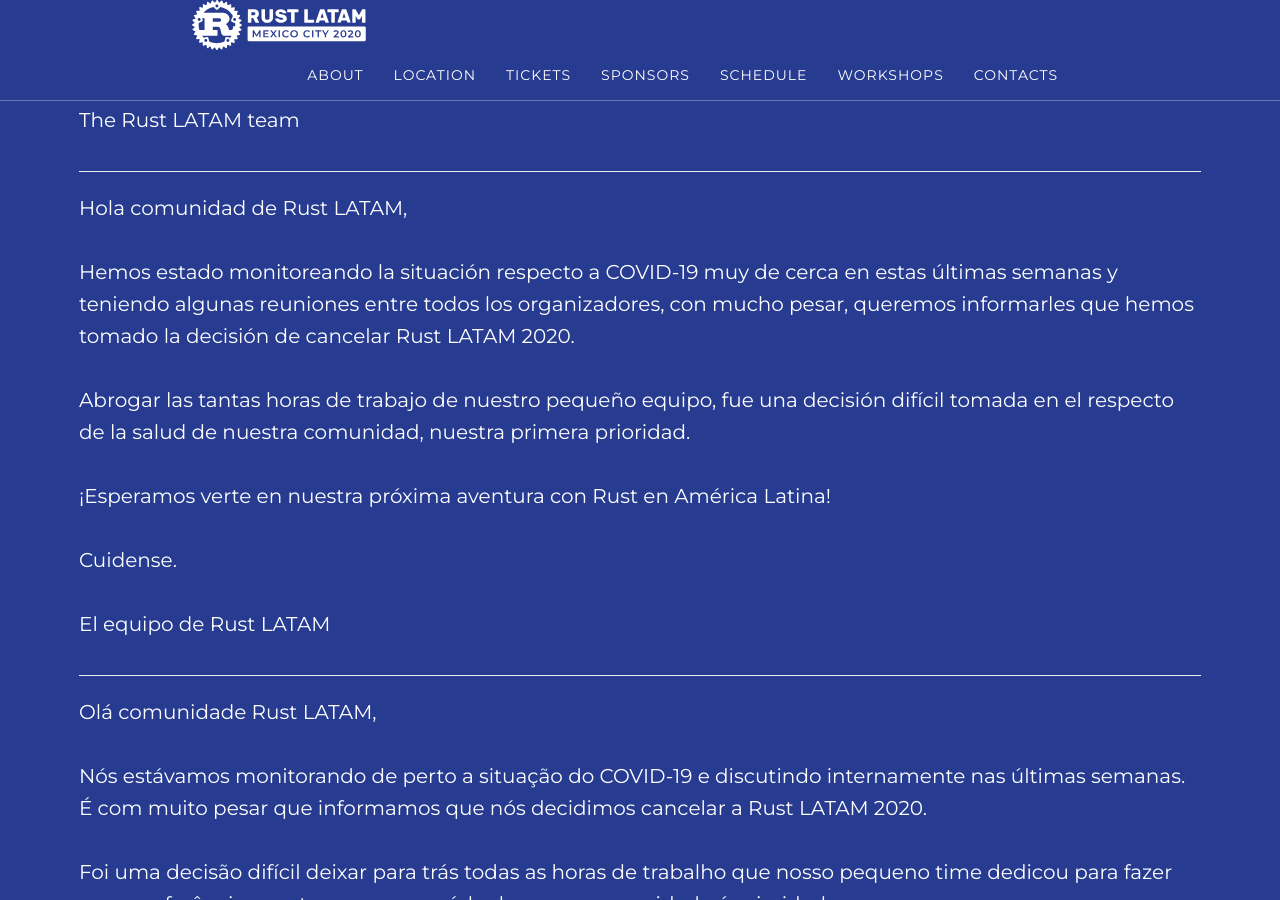
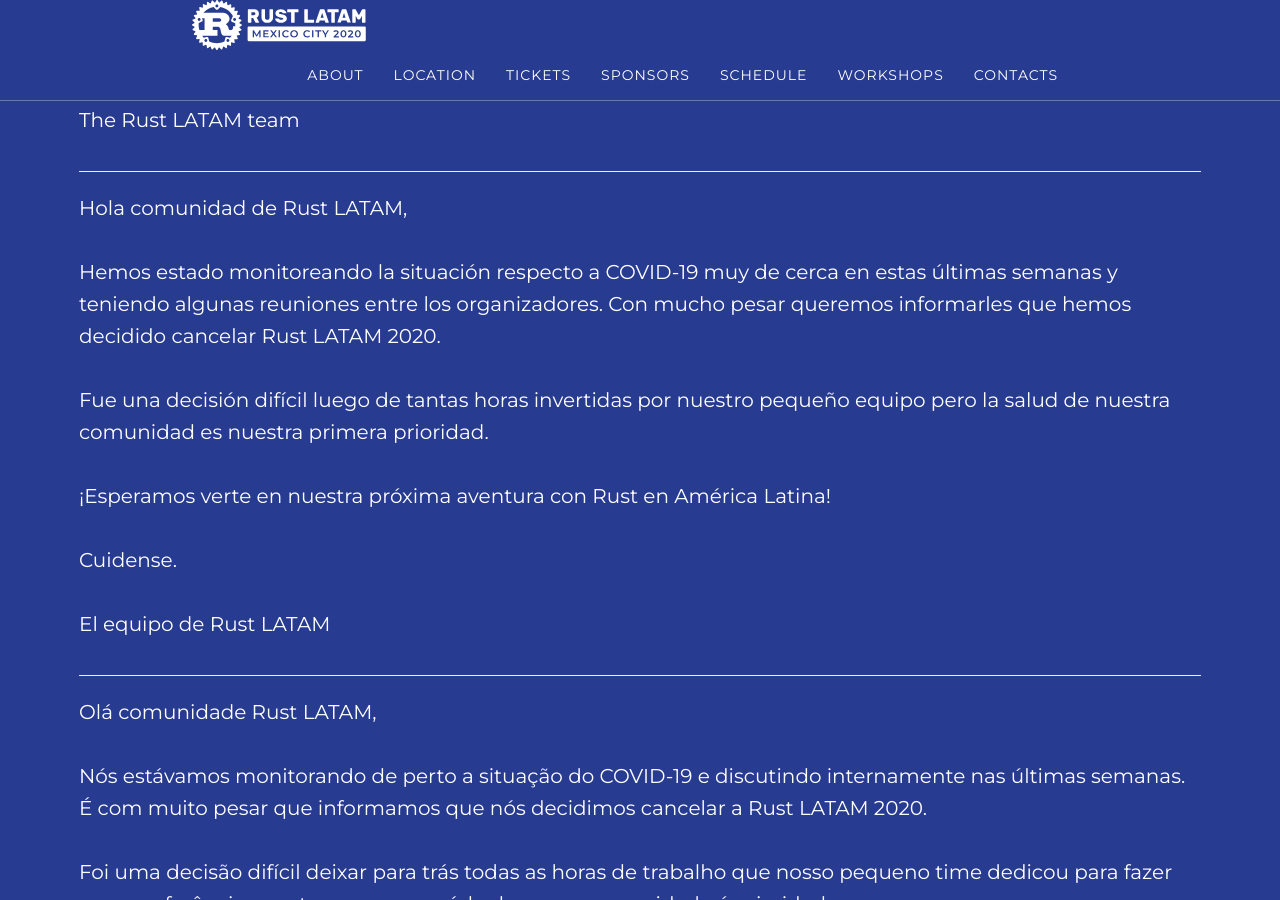
Before and after one commit to rustlatam/website-2020, a Jekyll site: the page built from index.html, in a window 1280 px wide and 900 px high, scrolled down 1303 px. Built offline with Jekyll 4.4.1, drawn with Linux system fonts in a browser that asks for light colours.

Commit message:
revert Spanish version

```diff
--- a/_includes/cancel.html
+++ b/_includes/cancel.html
@@ -19,9 +19,10 @@
 
     <p id="cancel-es">
       Hola comunidad de Rust LATAM,<br /><br />
-      Hemos estado monitoreando la situación respecto a COVID-19 muy de cerca en estas últimas semanas y teniendo algunas reuniones entre todos los organizadores, con mucho pesar, queremos informarles que hemos tomado la decisión de cancelar Rust LATAM 2020.<br /><br />
 
-      Abrogar las tantas horas de trabajo de nuestro pequeño equipo, fue una decisión difícil tomada en el respecto de la salud de nuestra comunidad, nuestra primera prioridad.<br /><br />
+      Hemos estado monitoreando la situación respecto a COVID-19 muy de cerca en estas últimas semanas y teniendo algunas reuniones entre los organizadores. Con mucho pesar queremos informarles que hemos decidido cancelar Rust LATAM 2020.<br /><br />
+
+      Fue una decisión difícil luego de tantas horas invertidas por nuestro pequeño equipo pero la salud de nuestra comunidad es nuestra primera prioridad.<br /><br />
 
       ¡Esperamos verte en nuestra próxima aventura con Rust en América Latina!<br /><br />
 
```
